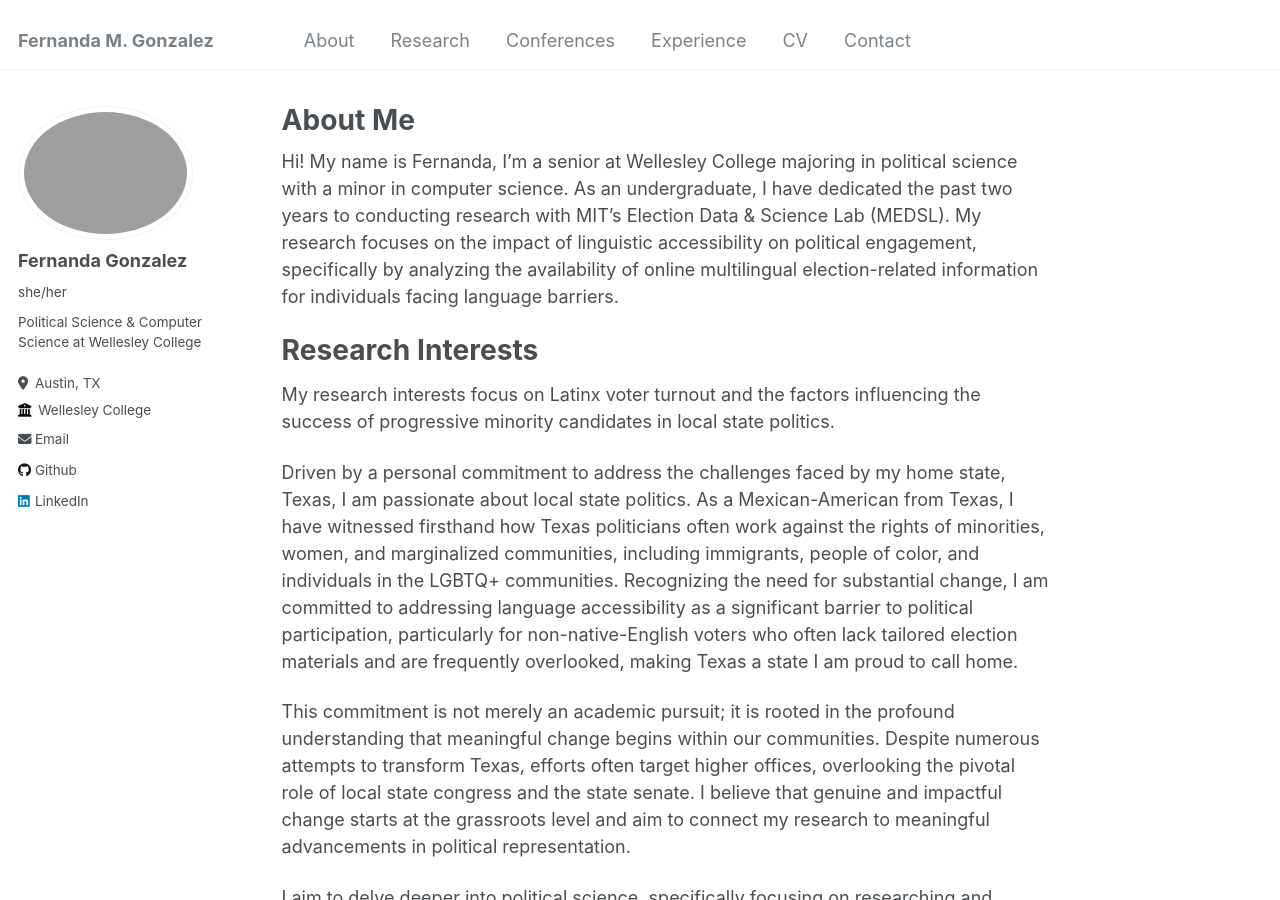
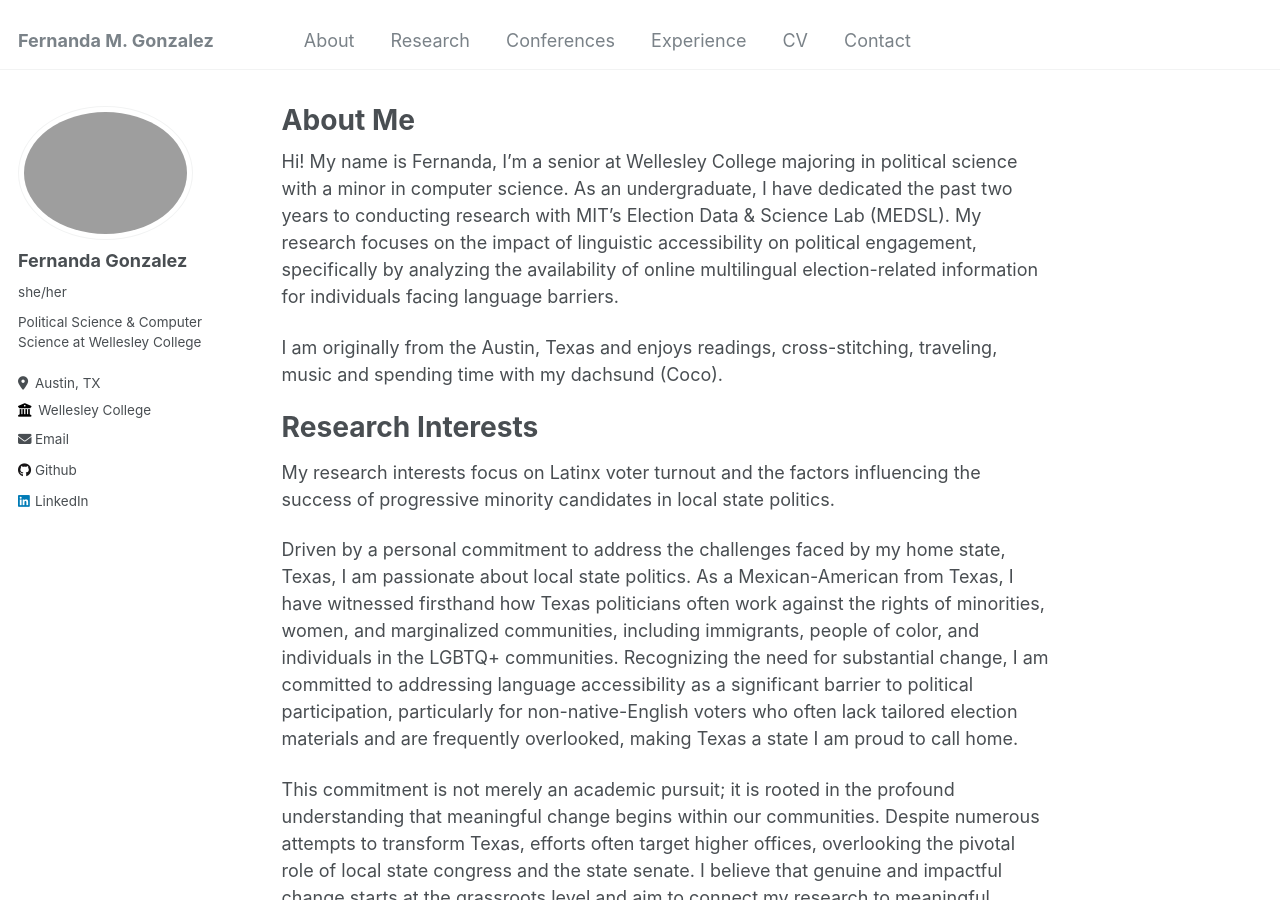
Before and after one commit to fernandamayela/fernandamayela.github.io, a Jekyll site: the page built from _pages/about.md, in a window 1280 px wide and 900 px high. Built offline with Jekyll 4.4.1, drawn with Linux system fonts in a browser that asks for light colours.

Commit message:
Update about.md

```diff
--- a/_pages/about.md
+++ b/_pages/about.md
@@ -9,6 +9,8 @@ redirect_from:
 
 Hi! My name is Fernanda, I'm a senior at Wellesley College majoring in political science with a minor in computer science. As an undergraduate, I have dedicated the past two years to conducting research with MIT's Election Data & Science Lab (MEDSL). My research focuses on the impact of linguistic accessibility on political engagement, specifically by analyzing the availability of online multilingual election-related information for individuals facing language barriers.
 
+I am originally from the Austin, Texas and enjoys readings, cross-stitching, traveling, music and spending time with my dachsund (Coco).
+
 Research Interests
 ======
 My research interests focus on Latinx voter turnout and the factors influencing the success of progressive minority candidates in local state politics.
```
